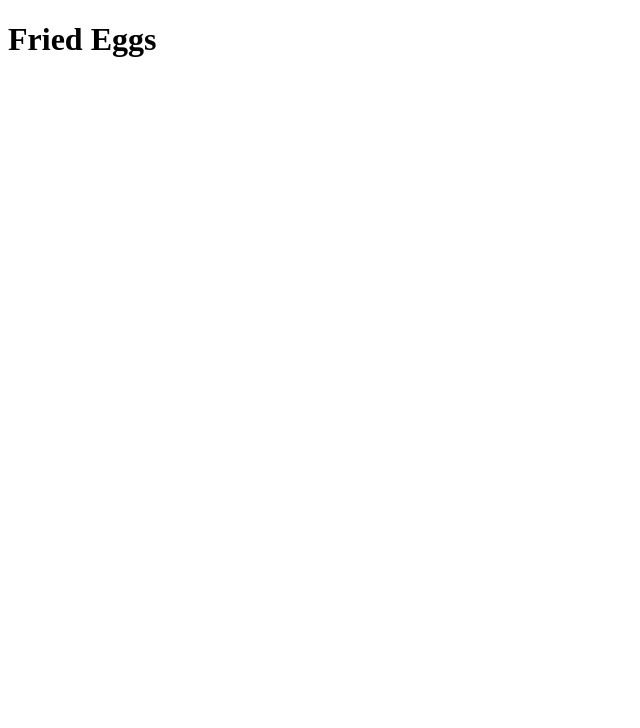
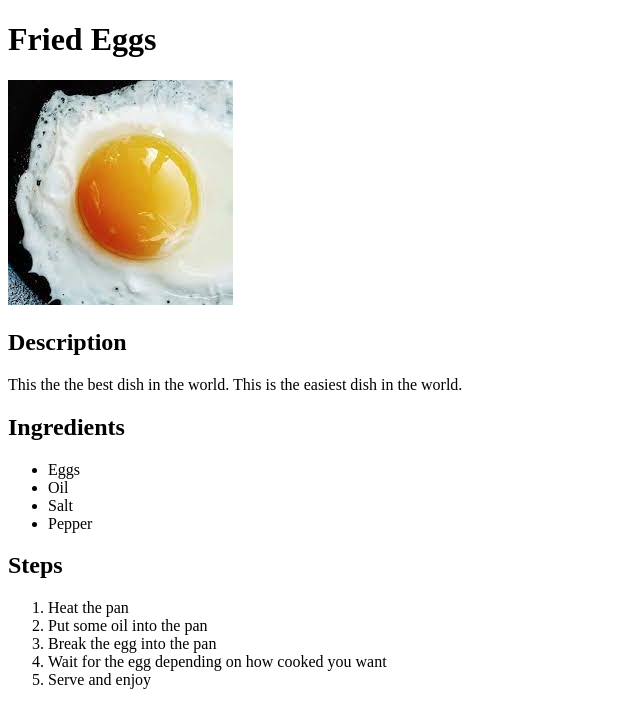
Before and after one commit to hopyleong-gh/top-recipes, a plain HTML site: page recipes/fried-eggs.html in a window 1280 px wide. Shown: the whole page, without its empty margins (0-640 px from the left). Drawn offline with Linux system fonts and the light colour scheme.

Commit message:
added img folder and fried-egg image. edited fried-eggs.html with img ul ol

```diff
--- a/recipes/fried-eggs.html
+++ b/recipes/fried-eggs.html
@@ -8,5 +8,24 @@
 </head>
 <body>
     <h1>Fried Eggs</h1>
+    <img src="../img/fried-egg.jpeg" alt="">
+    <h2>Description</h2>
+    This the the best dish in the world.
+    This is the easiest dish in the world.
+    <h2>Ingredients</h2>
+    <ul>
+        <li>Eggs</li>
+        <li>Oil</li>
+        <li>Salt</li>
+        <li>Pepper</li>
+    </ul>
+    <h2>Steps</h2>
+    <ol>
+        <li>Heat the pan</li>
+        <li>Put some oil into the pan</li>
+        <li>Break the egg into the pan</li>
+        <li>Wait for the egg depending on how cooked you want</li>
+        <li>Serve and enjoy</li>
+    </ol>
 </body>
 </html>
```
Also changed, not shown: img/fried-egg.jpeg (added), 1 other file.
